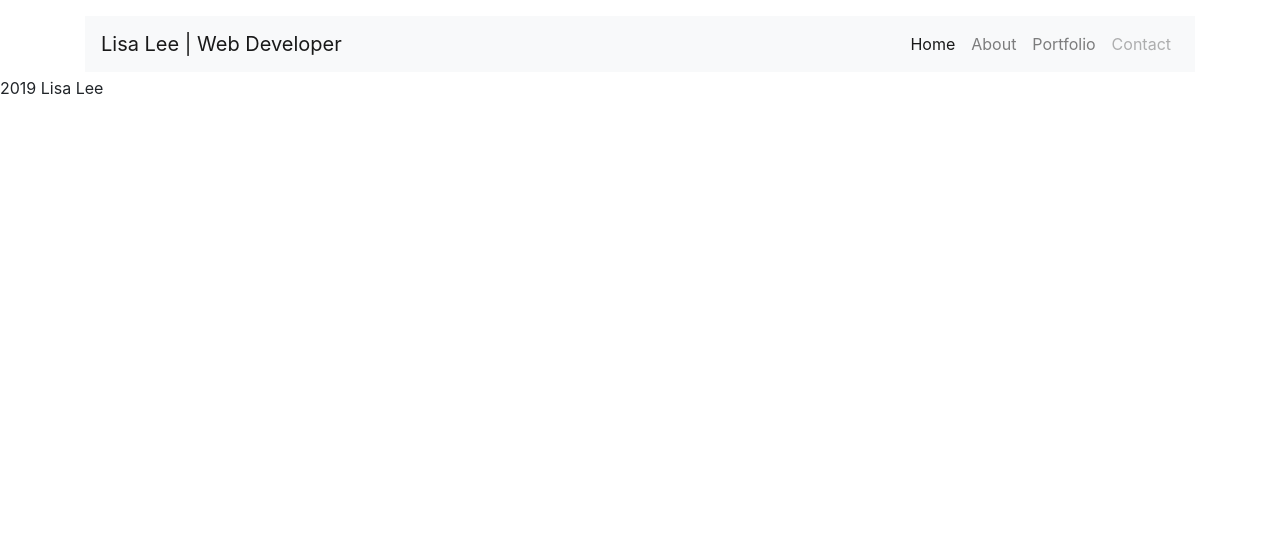
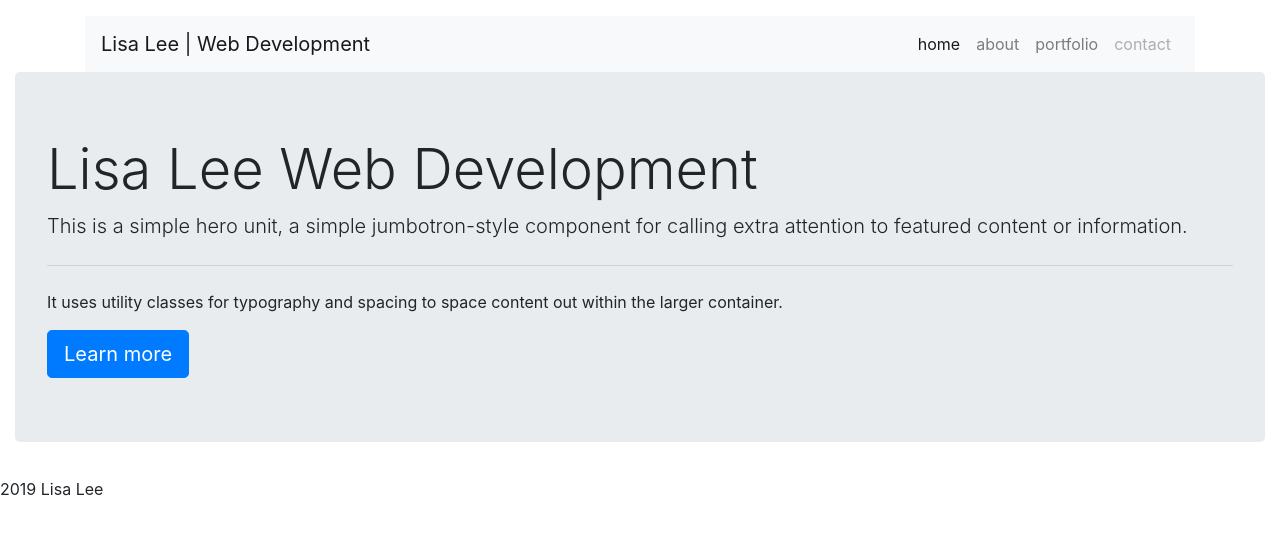
Before and after one commit to LisaLeeNM/lisa-pwp, a PHP site: page /milestone-3.php in a window 1280 px wide. Shown: the top 535 px of the page. Run offline with PHP 8.4, Linux system fonts and the light colour scheme.

Commit message:
add jumbotron

```diff
--- a/public_html/documentation/milestone-3.php
+++ b/public_html/documentation/milestone-3.php
@@ -22,23 +22,23 @@
 		<header>
 			<div class="container pt-3">
 				<nav class="navbar navbar-expand-lg navbar-light bg-light">
-					<a class="navbar-brand" href="#">Lisa Lee | Web Developer</a>
+					<a class="navbar-brand" href="#">Lisa Lee | Web Development</a>
 					<button class="navbar-toggler" type="button" data-toggle="collapse" data-target="#navbarNav" aria-controls="navbarNav" aria-expanded="false" aria-label="Toggle navigation">
 						<span class="navbar-toggler-icon"></span>
 					</button>
 					<div class="collapse navbar-collapse" id="navbarNav">
 						<ul class="navbar-nav ml-auto">
 							<li class="nav-item active">
-								<a class="nav-link" href="#">Home <span class="sr-only">(current)</span></a>
+								<a class="nav-link" href="#">home <span class="sr-only">(current)</span></a>
 							</li>
 							<li class="nav-item">
-								<a class="nav-link" href="#">About</a>
+								<a class="nav-link" href="#">about</a>
 							</li>
 							<li class="nav-item">
-								<a class="nav-link" href="#">Portfolio</a>
+								<a class="nav-link" href="#">portfolio</a>
 							</li>
 							<li class="nav-item">
-								<a class="nav-link disabled" href="#" tabindex="-1" aria-disabled="true">Contact</a>
+								<a class="nav-link disabled" href="#" tabindex="-1" aria-disabled="true">contact</a>
 							</li>
 						</ul>
 					</div>
@@ -50,8 +50,14 @@
 		<section>
 			<div class="container-fluid">
 				<div class="row">
-					<div class="col-12">
-
+					<div class="col">
+						<div class="jumbotron">
+							<h1 class="display-4">Lisa Lee Web Development</h1>
+							<p class="lead">This is a simple hero unit, a simple jumbotron-style component for calling extra attention to featured content or information.</p>
+							<hr class="my-4">
+							<p>It uses utility classes for typography and spacing to space content out within the larger container.</p>
+							<a class="btn btn-primary btn-lg" href="#" role="button">Learn more</a>
+						</div>
 					</div>
 				</div>
 			</div>
```
